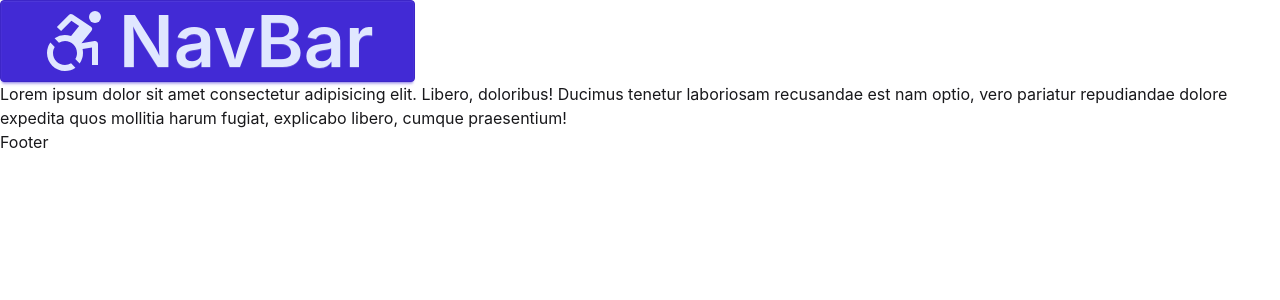
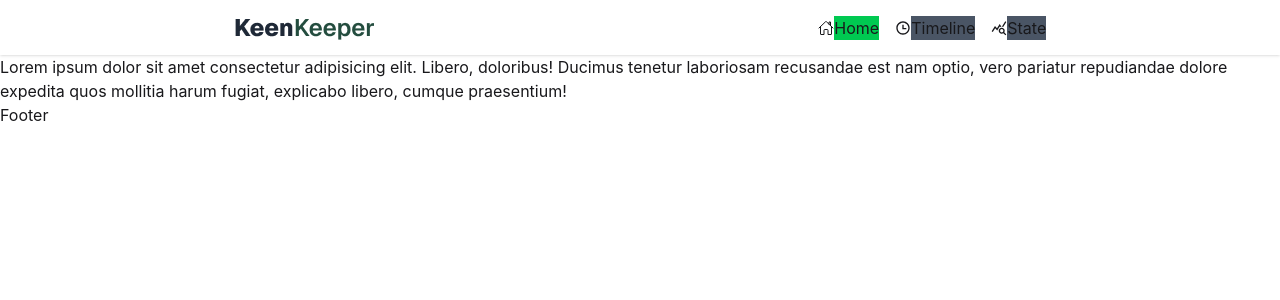
Before and after one commit to abdussattarsakil/keen-keeper, a React (Vite) app: page / in a window 1280 px wide. Shown: the top 300 px of the page. Built offline with nearby package versions, Linux system fonts and the light colour scheme.

Commit message:
navbar ok

```diff
--- a/src/Components/shared/Navbar.jsx
+++ b/src/Components/shared/Navbar.jsx
@@ -1,10 +1,43 @@
-import { BiAccessibility } from "react-icons/bi";
+import { IoHomeOutline } from "react-icons/io5";
+import { MdQueryStats } from "react-icons/md";
+import { RiTimeLine } from "react-icons/ri";
+import { NavLink } from "react-router";
 
 const Navbar = () => {
     return (
-        <div className="text-7xl btn btn-primary p-10">
-           <BiAccessibility />
-            NavBar
+        <div className="flex justify-around shadow p-3">
+            <div>
+                <img src="/assets/logo.png" alt="brand logo" />
+            </div>
+            <div className="flex gap-4">
+                <div className="flex items-center">
+                    <IoHomeOutline />
+                    <NavLink to="/"
+                        className={({ isActive }) => ` ${isActive ? "bg-green-500" : "bg-gray-600"}`}
+                    >
+                        Home</NavLink>
+                </div>
+
+
+                <div className="flex items-center">
+                    <RiTimeLine />
+                    <NavLink to="/timeline"
+                        className={({ isActive }) => ` ${isActive ? "bg-green-500" : "bg-gray-600"}`}
+                    >
+                        Timeline</NavLink>
+                </div>
+
+
+                <div className="flex items-center">
+                    <MdQueryStats className=""/>
+                    <NavLink to="/state"
+                        className={({ isActive }) => ` ${isActive ? "bg-green-500" : "bg-gray-600"}`}
+                    >
+                        State</NavLink>
+                </div>
+
+
+            </div>
         </div>
     );
 };
```
